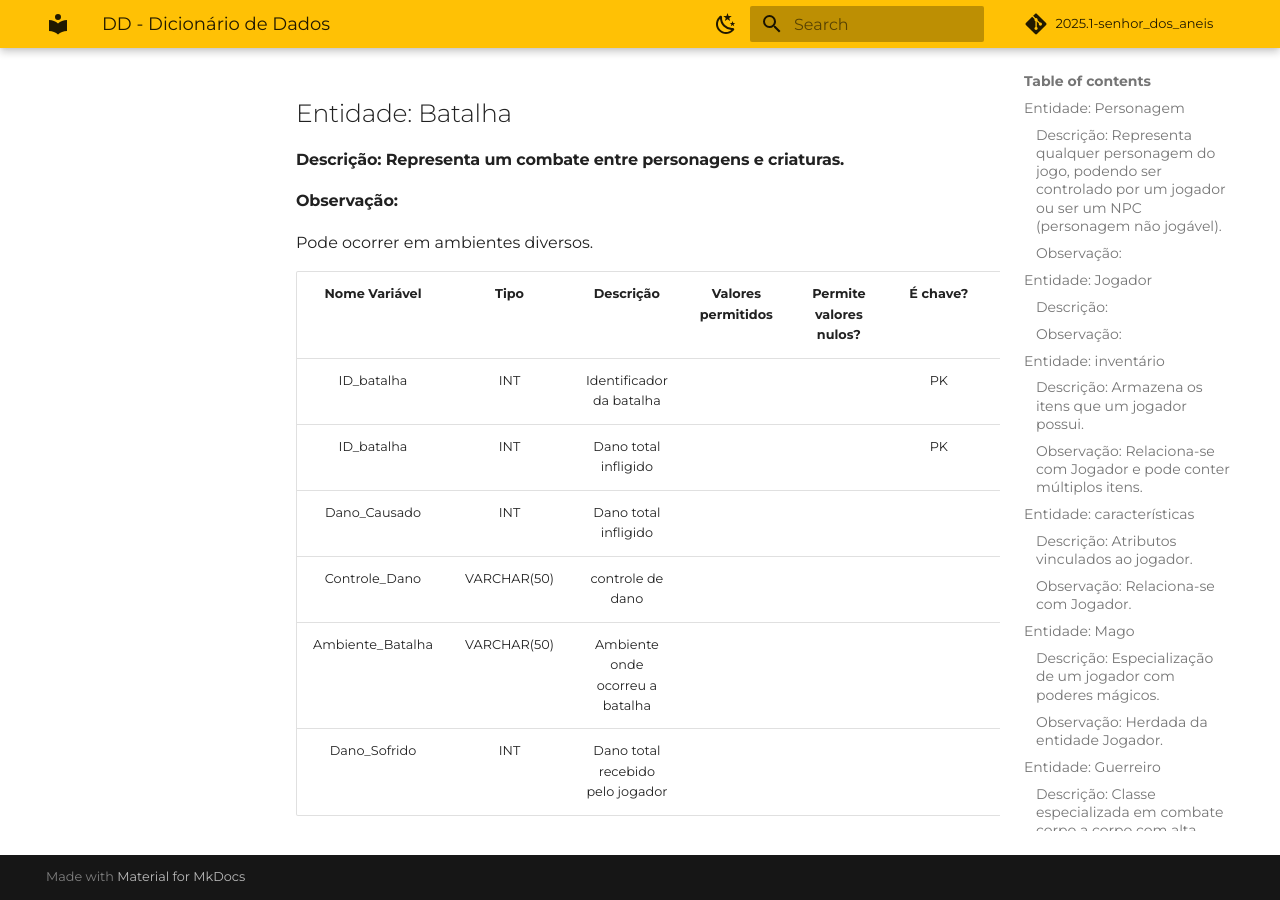
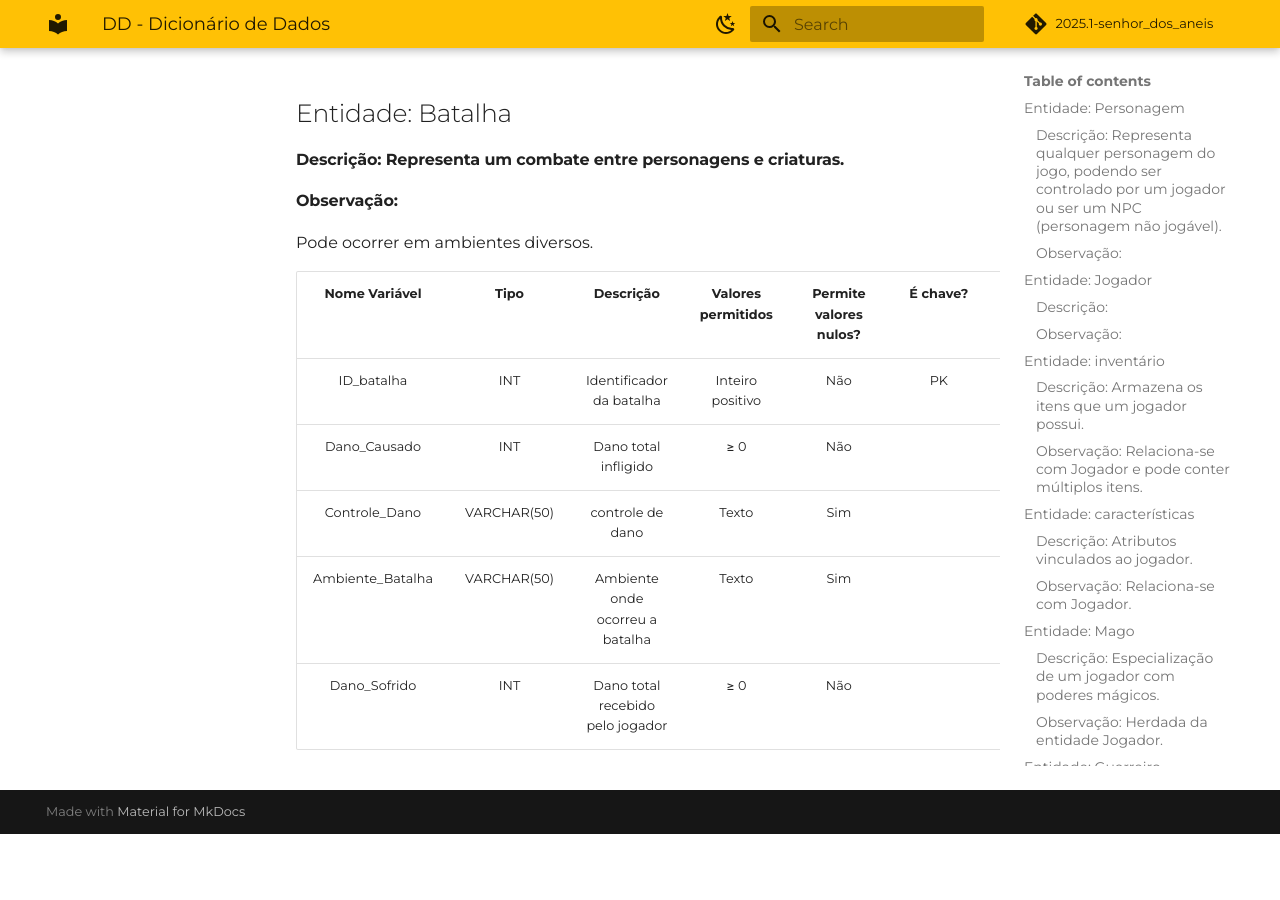
Before and after one commit to SBD1/2025.1-senhor_dos_aneis, an MkDocs documentation site: the page built from docs/DD_o_senhor_dos_aneis.md, in a window 1280 px wide and 900 px high, scrolled down 8952 px. Built offline with MkDocs 1.6.1 and Material for MkDocs 9.7.7, drawn with Linux system fonts in a browser that asks for light colours; comment, search, counter and statistics services are not loaded; after the commit the page ends 9786 px from its top, so only the background shows below that.

Commit message:
Update DD_o_senhor_dos_aneis.md

```diff
--- a/docs/DD_o_senhor_dos_aneis.md
+++ b/docs/DD_o_senhor_dos_aneis.md
@@ -212,11 +212,10 @@
 #### Observação:
 Pode ocorrer em ambientes diversos.
 
-| Nome Variável  |     Tipo     |         Descrição          | Valores permitidos | Permite valores nulos? | É chave? | Outras Restrições |
-| :-----------:  | :----------: | :------------------------: | :----------------: | :--------------------: | :------: | ----------------- |
-| ID_batalha     |   	INT       |	Identificador da batalha        |                    |                        |   PK     |                   |
-| ID_batalha     |   	INT       |Dano total infligido             |                    |                        |   PK     |                   |
-| Dano_Causado   |    INT       |Dano total infligido             |                    |                        |          |                   |
-|Controle_Dano   |VARCHAR(50)   | controle de dano                |                    |                        |          |                   |
-|Ambiente_Batalha|VARCHAR(50)   |	Ambiente onde ocorreu a batalha |                    |                        |          |                   |
-| Dano_Sofrido   |  	INT       | Dano total recebido pelo jogador|                    |                        |          |                   |
+| Nome Variável  |     Tipo     |         Descrição               | Valores permitidos | Permite valores nulos? | É chave? | Outras Restrições |
+| :-----------:  | :----------: | :------------------------:      | :----------------: | :--------------------: | :------: | ----------------- |
+| ID_batalha     |   	INT       |Identificador da batalha         |Inteiro positivo    |   Não                  |   PK     |                   |
+| Dano_Causado   |    INT       |Dano total infligido             | ≥ 0                |   Não                  |          |                   |
+|Controle_Dano   |VARCHAR(50)   | controle de dano                |   Texto            |   Sim                  |          |                   |
+|Ambiente_Batalha|VARCHAR(50)   |	Ambiente onde ocorreu a batalha |   Texto            |   Sim                  |          |                   |
+| Dano_Sofrido   |  	INT       | Dano total recebido pelo jogador|  ≥ 0               |   Não                  |          |                   |
```
